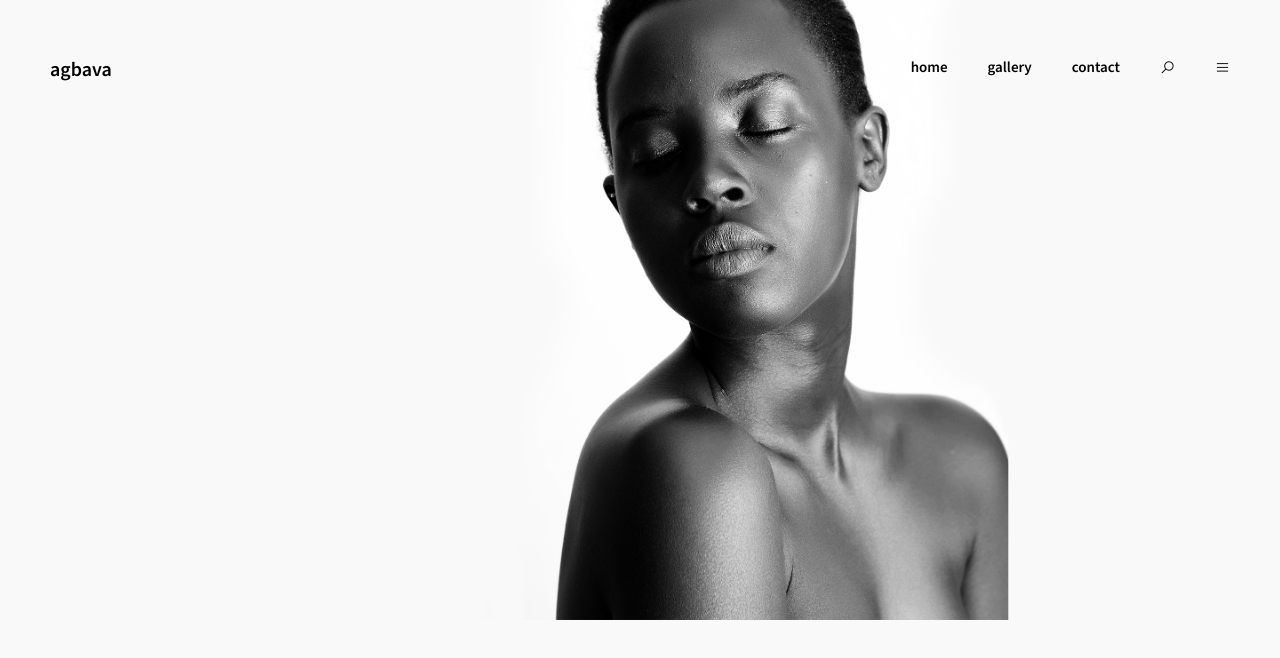
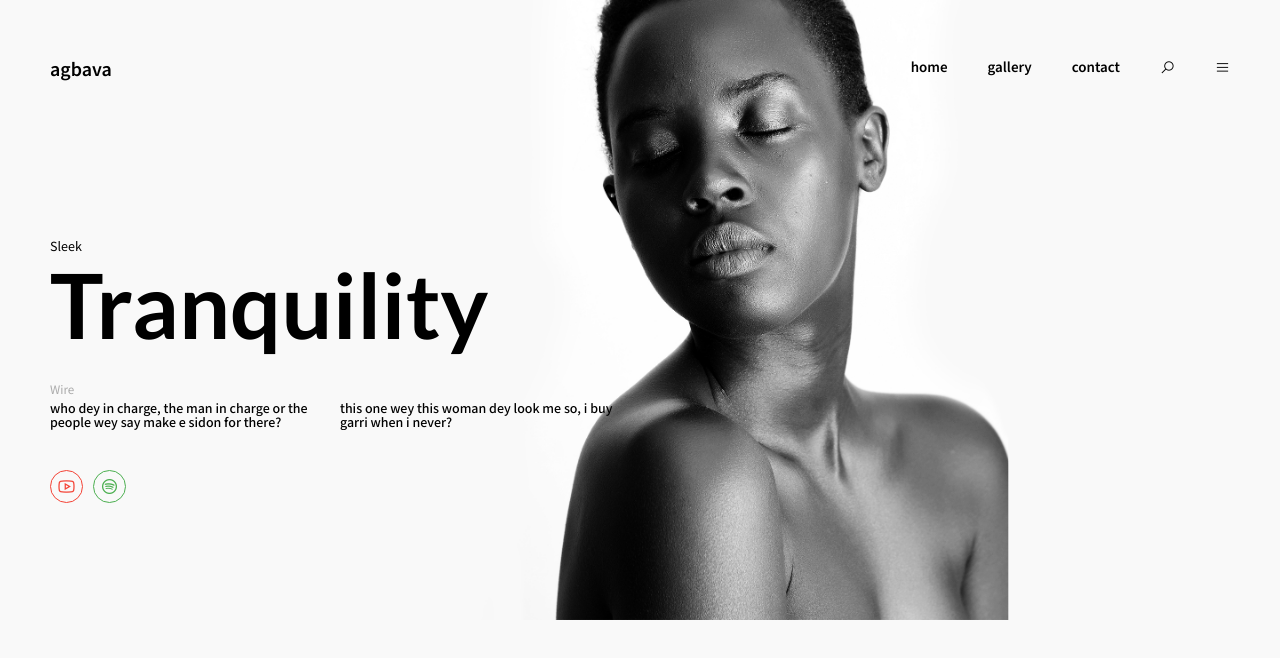
Before and after one commit to emekasage/easy-landing-page-glitch-effect, a plain HTML site: page index.html in a window 1280 px wide. Drawn offline with nearby package versions, Linux system fonts and the light colour scheme.

Commit message:
added and styled title section

```diff
--- a/index.html
+++ b/index.html
@@ -11,7 +11,7 @@
     <link rel="stylesheet" href="styles/unsemantic-grid-responsive-tablet.css">
     <link rel="preconnect" href="https://fonts.googleapis.com">
     <link rel="preconnect" href="https://fonts.gstatic.com" crossorigin>
-    <link href="https://fonts.googleapis.com/css2?family=Mada:wght@300;400;500;600;700&display=swap" rel="stylesheet">
+    <link href="https://fonts.googleapis.com/css2?family=Lato:wght@400;700&family=Mada:wght@300;400;500;600;700&display=swap" rel="stylesheet">
 </head>
 <body>
     <div id="parent">
@@ -34,7 +34,36 @@
                     </nav>
                 </div>
             </div>
-    </header>
+        </header>
+        <section>
+            <div class="grid-container">
+                <div class="grid-50">
+                    <div class="title">
+                        <h4>sleek</h4>
+                        <h1>tranquility</h1>
+                    </div>
+                    <div class="content">
+                        <h5>Wire</h5>
+                        <div class="grid-50 grid-parent">
+                            <p>
+                                who dey in charge, the man in charge or the people
+                                wey say make e sidon for there?
+                            </p>
+                        </div>
+                        <div class="grid-50 grid-parent">
+                            <p>
+                                this one wey this woman dey look me so,
+                                i buy garri when i never?
+                            </p>
+                        </div>
+                    </div>
+                    <div class="btn">
+                        <a href="#"><i class="lab la-youtube"></i></a>
+                        <a href="#"><i class="lab la-spotify"></i></a>
+                    </div>
+                </div>
+            </div>
+        </section>
     </div>
 
 </body>
--- a/styles/style.css
+++ b/styles/style.css
@@ -40,3 +40,83 @@ body {
     padding-left: 40px;
     color: #000;
 }
+
+#parent section {
+    position: relative;
+    top: 100px
+}
+
+#parent section .title {
+    text-transform: capitalize;
+}
+
+#parent section .title h4 {
+    font-family: 'Mada', sans-serif;
+    font-size: 14px;
+}
+
+#parent section .title h1 {
+    font-family: 'Lato', sans-serif;
+    font-size: 90px;
+    font-weight: 700;
+    margin-bottom: 30px;
+    line-height: 100px;
+}
+
+#parent section .content {
+    font-family: 'Mada', sans-serif;
+    overflow: hidden;
+}
+
+#parent section .content h5 {
+    font-size: 13px;
+    margin-bottom: 5px;
+    color: #aaa
+}
+
+#parent section .content p {
+    font-size: 14px;
+    font-weight: 500;
+}
+
+#parent section .btn {
+    margin-top: 40px;
+    display: flex;
+}
+
+#parent section .btn a {
+    font-size: 20px;
+    text-decoration: none;
+    width: 15px;
+    height: 15px;
+    border: 1px solid #000;
+    border-radius: 50%;
+    padding: 8px;
+    display: flex;
+    align-items: center;
+    justify-content: center;
+    transition: all 300ms ease-in-out;
+}
+
+#parent section .btn a:first-child {
+    margin-right: 10px;
+    color: #f44336;
+    border: 1px solid #f44336;
+}
+
+#parent section .btn a:last-child {
+    color: #4caf50;
+    border: 1px solid #4caf50;
+}
+
+#parent section .btn a:first-child:hover {
+    background-color: #f44336;
+    color: #fff;
+    border: 1px solid #f44336;
+}
+
+#parent section .btn a:last-child:hover {
+    background-color: #4caf50;
+    color: #fff;
+    border: 1px solid #4caf50;
+}
```
